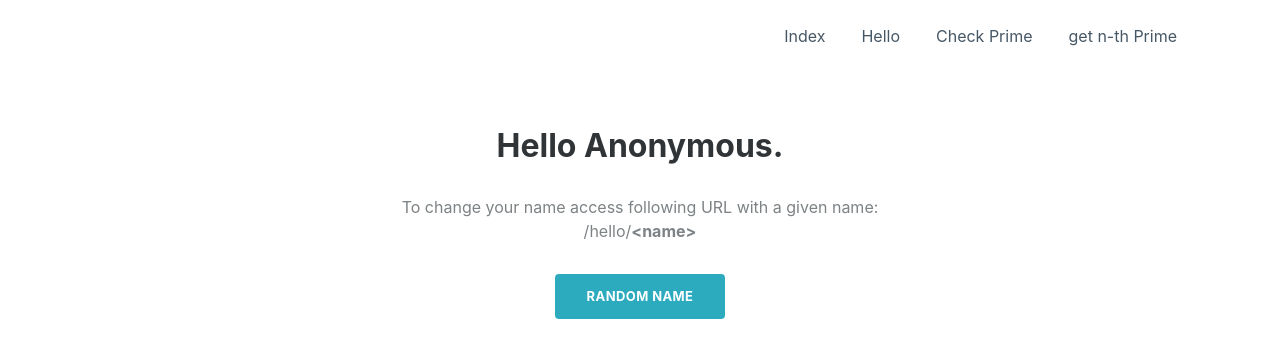
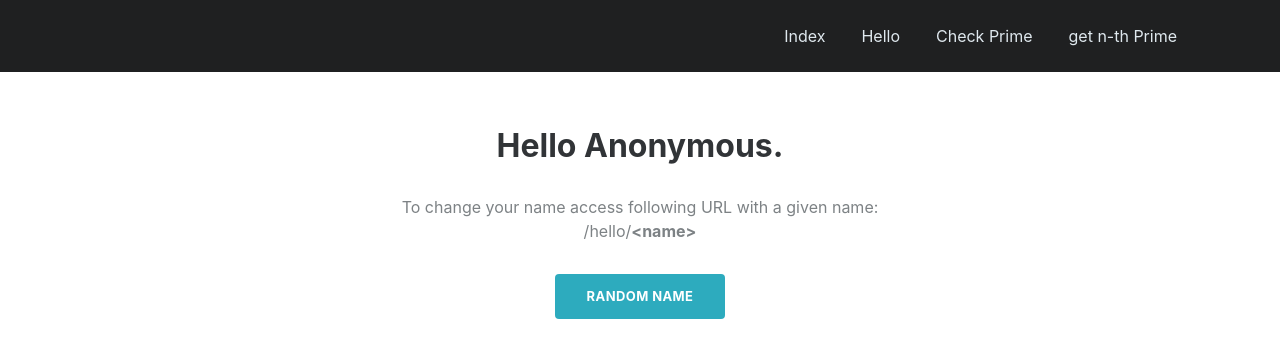
Before and after one commit to Nishant-Ingle/sa-ex6, a Flask app: page /hello/ in a window 1280 px wide. Shown: the top 358 px of the page. Run offline with Flask 2, Linux system fonts and the light colour scheme; some libraries are stand-ins or nearby versions.

Commit message:
Change navbar color to dark

```diff
--- a/flaskr/templates/layout/base.html
+++ b/flaskr/templates/layout/base.html
@@ -14,7 +14,7 @@
 </head>
 
 <body>
-    <nav class="navbar navbar-light navbar-expand-md navigation-clean">
+    <nav class="navbar navbar-dark navbar-expand-md navigation-clean">
         <div class="container"><button data-toggle="collapse" class="navbar-toggler" data-target="#navcol-1"><span class="sr-only">Toggle navigation</span><span class="navbar-toggler-icon"></span></button>
             <div class="collapse navbar-collapse" id="navcol-1">
                 <ul class="nav navbar-nav ml-auto">
```
